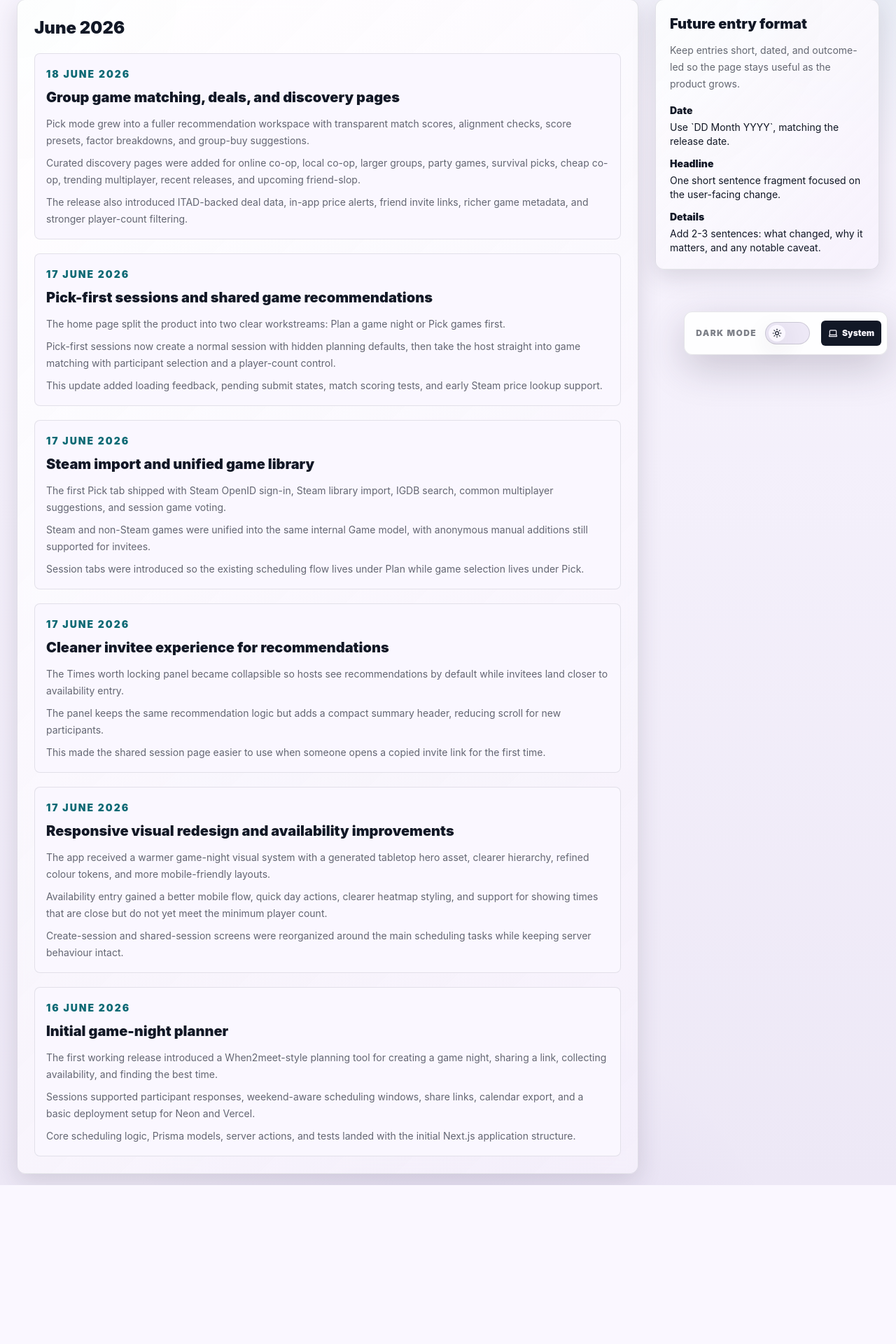
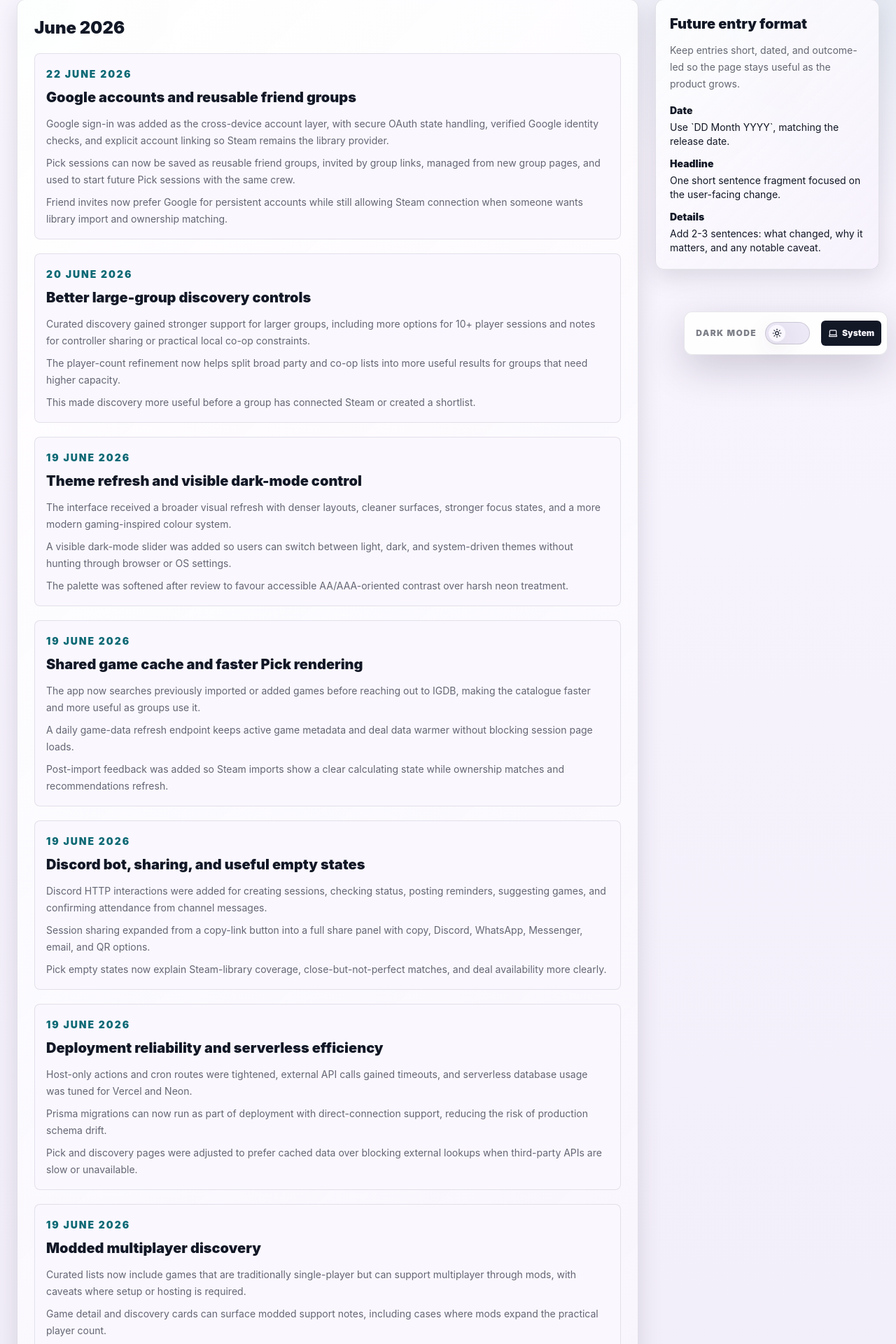
Before and after one commit to HazzJC/WhatShouldWePlay, a Next.js app: page /release-notes in a window 1280 px wide. Shown: the part 281-2201 px from the top of the page at 70% size. Before the commit the page ends 1974 px from the top, so only its background shows below. Built offline with nearby package versions, Linux system fonts and the light colour scheme.

Commit message:
added update notes and better account control

```diff
--- a/src/app/release-notes/page.tsx
+++ b/src/app/release-notes/page.tsx
@@ -22,6 +22,69 @@ const releaseNotes: ReleaseMonth[] = [
   {
     month: "June 2026",
     entries: [
+      {
+        date: "22 June 2026",
+        headline: "Google accounts and reusable friend groups",
+        details: [
+          "Google sign-in was added as the cross-device account layer, with secure OAuth state handling, verified Google identity checks, and explicit account linking so Steam remains the library provider.",
+          "Pick sessions can now be saved as reusable friend groups, invited by group links, managed from new group pages, and used to start future Pick sessions with the same crew.",
+          "Friend invites now prefer Google for persistent accounts while still allowing Steam connection when someone wants library import and ownership matching.",
+        ],
+      },
+      {
+        date: "20 June 2026",
+        headline: "Better large-group discovery controls",
+        details: [
+          "Curated discovery gained stronger support for larger groups, including more options for 10+ player sessions and notes for controller sharing or practical local co-op constraints.",
+          "The player-count refinement now helps split broad party and co-op lists into more useful results for groups that need higher capacity.",
+          "This made discovery more useful before a group has connected Steam or created a shortlist.",
+        ],
+      },
+      {
+        date: "19 June 2026",
+        headline: "Theme refresh and visible dark-mode control",
+        details: [
+          "The interface received a broader visual refresh with denser layouts, cleaner surfaces, stronger focus states, and a more modern gaming-inspired colour system.",
+          "A visible dark-mode slider was added so users can switch between light, dark, and system-driven themes without hunting through browser or OS settings.",
+          "The palette was softened after review to favour accessible AA/AAA-oriented contrast over harsh neon treatment.",
+        ],
+      },
+      {
+        date: "19 June 2026",
+        headline: "Shared game cache and faster Pick rendering",
+        details: [
+          "The app now searches previously imported or added games before reaching out to IGDB, making the catalogue faster and more useful as groups use it.",
+          "A daily game-data refresh endpoint keeps active game metadata and deal data warmer without blocking session page loads.",
+          "Post-import feedback was added so Steam imports show a clear calculating state while ownership matches and recommendations refresh.",
+        ],
+      },
+      {
+        date: "19 June 2026",
+        headline: "Discord bot, sharing, and useful empty states",
+        details: [
+          "Discord HTTP interactions were added for creating sessions, checking status, posting reminders, suggesting games, and confirming attendance from channel messages.",
+          "Session sharing expanded from a copy-link button into a full share panel with copy, Discord, WhatsApp, Messenger, email, and QR options.",
+          "Pick empty states now explain Steam-library coverage, close-but-not-perfect matches, and deal availability more clearly.",
+        ],
+      },
+      {
+        date: "19 June 2026",
+        headline: "Deployment reliability and serverless efficiency",
+        details: [
+          "Host-only actions and cron routes were tightened, external API calls gained timeouts, and serverless database usage was tuned for Vercel and Neon.",
+          "Prisma migrations can now run as part of deployment with direct-connection support, reducing the risk of production schema drift.",
+          "Pick and discovery pages were adjusted to prefer cached data over blocking external lookups when third-party APIs are slow or unavailable.",
+        ],
+      },
+      {
+        date: "19 June 2026",
+        headline: "Modded multiplayer discovery",
+        details: [
+          "Curated lists now include games that are traditionally single-player but can support multiplayer through mods, with caveats where setup or hosting is required.",
+          "Game detail and discovery cards can surface modded support notes, including cases where mods expand the practical player count.",
+          "This broadened discovery for groups willing to do a little setup work to play something unusual together.",
+        ],
+      },
       {
         date: "18 June 2026",
         headline: "Group game matching, deals, and discovery pages",
```
Also changed, not shown: 1 other file (tests, documents, lock files or other folders).
